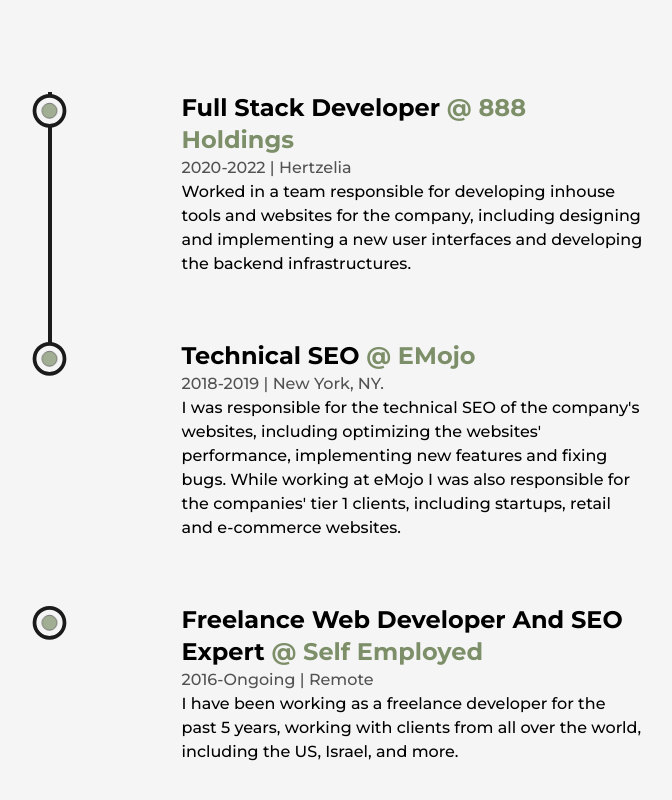
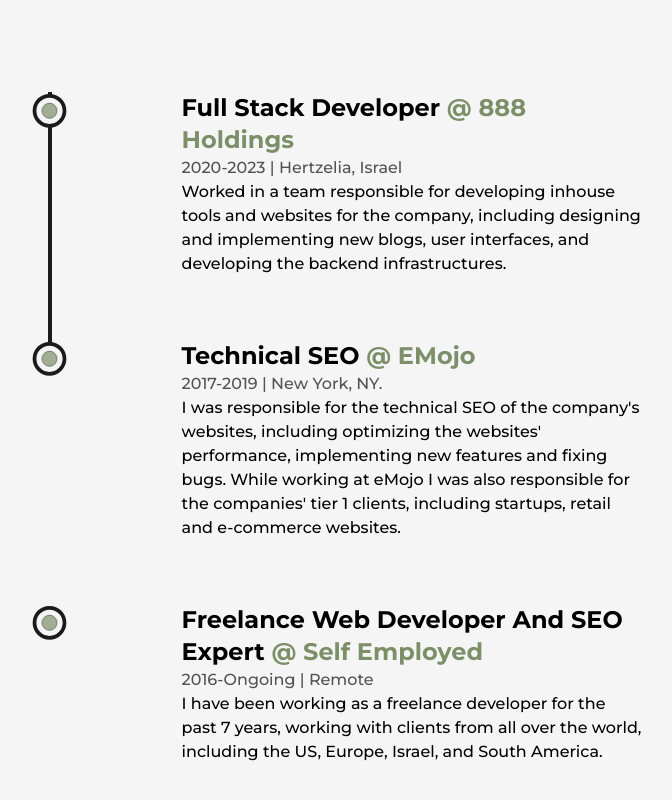
Before and after one commit to GuyDahn/guy-dev-2023, a Next.js app: page /about in a window 1280 px wide. Shown: the part 2720-3520 px from the top of the page, without its empty margins (244-916 px from the left). Built offline with nearby package versions, Linux system fonts and the light colour scheme.

Commit message:
experience fixes

```diff
--- a/src/components/Experience.js
+++ b/src/components/Experience.js
@@ -59,9 +59,9 @@
               position="Full Stack Developer"
               company=" 888 Holdings"
               companyLink="https:/888.com"
-              time="2020-2022"
-              address="Hertzelia"
-              work="Worked in a team responsible for developing inhouse tools and websites for the company, including designing and implementing a new user interfaces and developing the backend infrastructures.
+              time="2020-2023"
+              address="Hertzelia, Israel"
+              work="Worked in a team responsible for developing inhouse tools and websites for the company, including designing and implementing new blogs, user interfaces, and developing the backend infrastructures.
 
               "
             />
@@ -70,7 +70,7 @@
               position="Technical SEO"
               company=" eMojo"
               companyLink=""
-              time="2018-2019"
+              time="2017-2019"
               address="New York, NY."
               work="
               I was responsible for the technical SEO of the company's websites, including optimizing the websites' performance, implementing new features and fixing bugs.
@@ -81,11 +81,11 @@
             <Details
               position="Freelance Web Developer and SEO Expert"
               company=" Self Employed"
-              companyLink="https://amazon.com"
+              companyLink="https://guy-dev.com"
               time="2016-Ongoing"
               address="Remote"
               work="
-              I have been working as a freelance developer for the past 5 years, working with clients from all over the world, including the US, Israel, and more."
+              I have been working as a freelance developer for the past 7 years, working with clients from all over the world, including the US, Europe, Israel, and South America."
             />
         </ul>
       </div>
```
